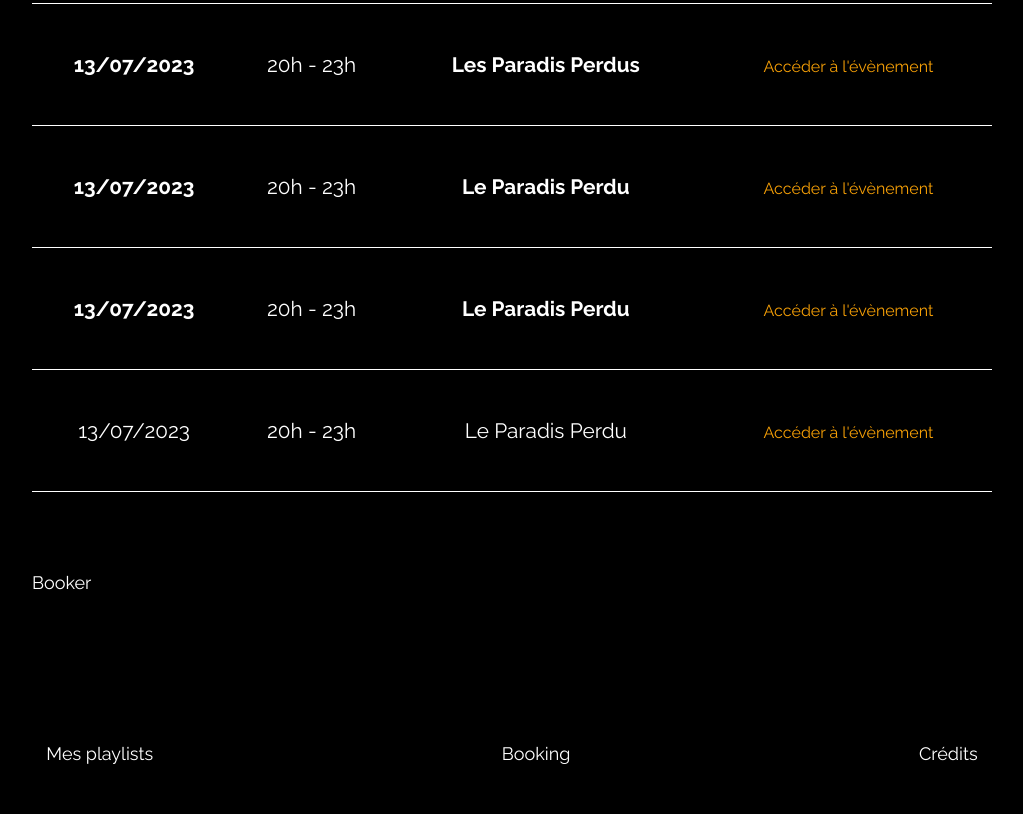
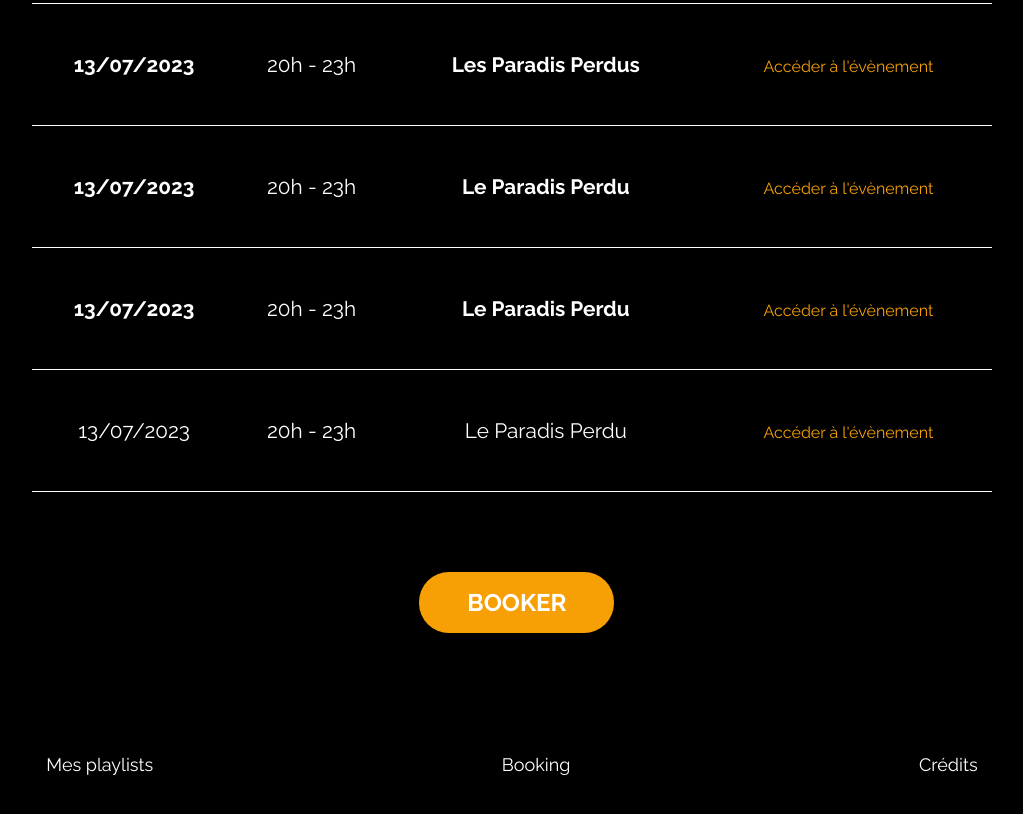
Before and after one commit to suppernovha/Jankev, a website: page accueil.html in a window 1280 px wide. Shown: the part 818-1632 px from the top of the page, without its empty margins (128-1151 px from the left). Drawn offline with Linux system fonts and the light colour scheme; a web font is replaced by a local one.

Commit message:
bouton ok

```diff
--- a/accueil.html
+++ b/accueil.html
@@ -61,8 +61,8 @@
                             </tr>
                         </tbody>
                     </table>
-                    <a href="contacts.html"><div>Booker</div></a>
                 </section>
+                <a id="bouton" href="contacts.html"><div>BOOKER</div></a>
             </main>
             <footer>
                 <ul class="footer footer__ul">
--- a/scss/composants/_composants.scss
+++ b/scss/composants/_composants.scss
@@ -0,0 +1,10 @@
+#bouton {
+    position: absolute;
+    right: 42%;
+    background-color: $color-primary;
+    text-align: center;
+    font-weight: bold;
+    border-radius: 30px;
+    padding: 1rem 3rem 1rem 3rem;
+    font-size: 1.5rem;
+}
--- a/scss/layout/_footer.scss
+++ b/scss/layout/_footer.scss
@@ -1,7 +1,7 @@
 .footer {
     Background-color: black;
     height: 8rem;
-    margin-top: 6rem;
+    margin-top: 8rem;
     &__ul {
         display: flex;
         justify-content: space-around;
--- a/scss/main.scss
+++ b/scss/main.scss
@@ -3,6 +3,6 @@
 @import "composants/composants";
 @import "layout/header";
 @import "layout/footer";
-@import "layout/tableau_dates";
+@import "layout/tableau";
 @import "pages/accueil";
 @import "pages/bio";
```
Also changed, not shown: scss/layout/_tableau.scss (renamed from scss/layout/_tableau_dates.scss), scss/main.css, style.css, 2 other files.
